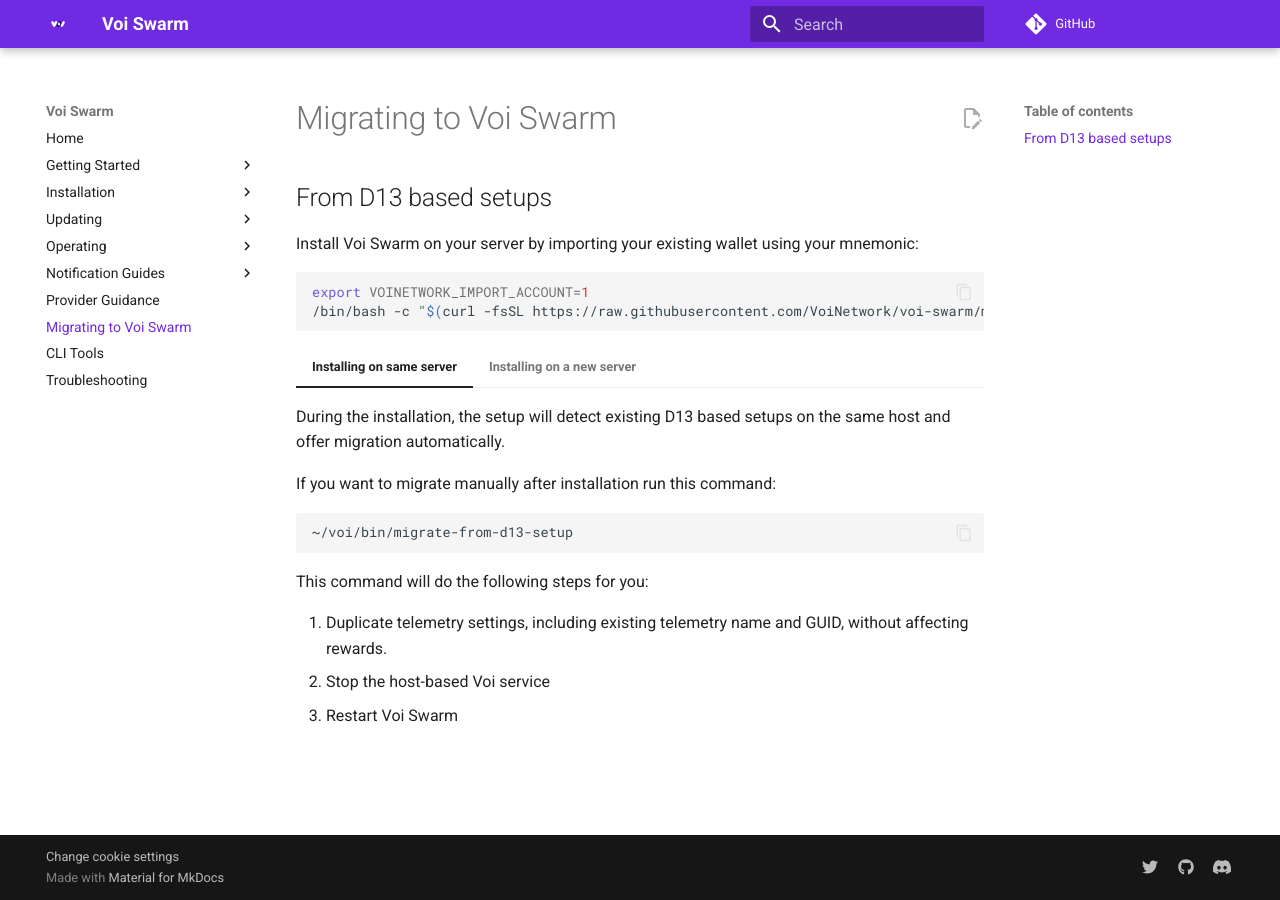
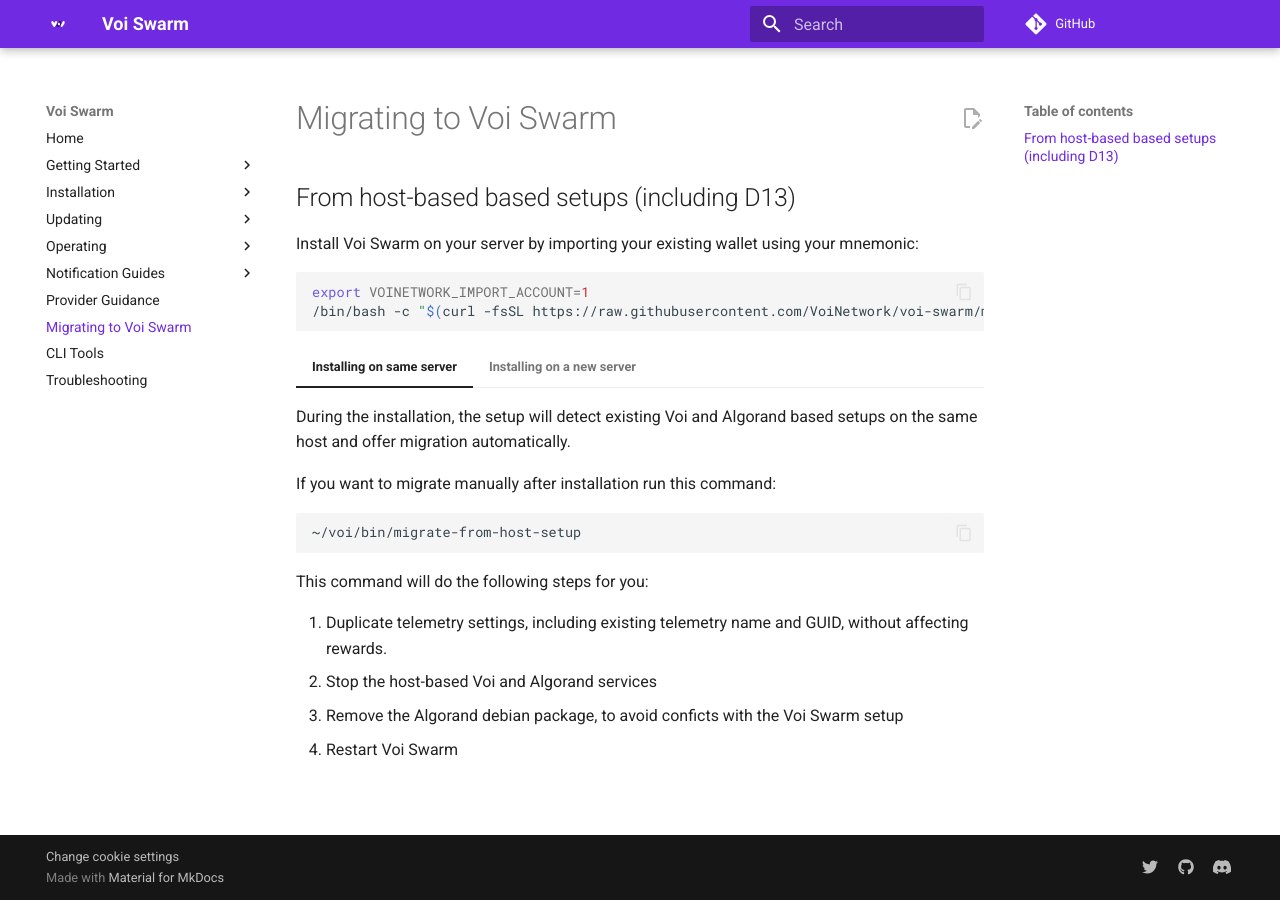
Before and after one commit to VoiNetwork/voi-swarm, an MkDocs documentation site: the page built from docs/migrating.md, in a window 1280 px wide. Built offline with MkDocs 1.6.1 and Material for MkDocs 9.7.7, drawn with Linux system fonts in a browser that asks for light colours; comment, search, counter and statistics services are not loaded.

Commit message:
Remove algorand package in host-based setups

````diff
--- a/docs/installation/installation.md
+++ b/docs/installation/installation.md
@@ -26,7 +26,7 @@
 ```
 
 ???+ info
-    While the installation detects existing D13 based setups on the same host
+    While the installation detects existing host-based setups (such as D13) on the same host
     and offers migration automatically,
     it is important to familiarize yourself with the [migration steps](../../migrating/) in particular
     if you are [migrating from a different host](../../migrating/#installing-on-a-new-server).
--- a/docs/migrating.md
+++ b/docs/migrating.md
@@ -1,6 +1,6 @@
 # Migrating to Voi Swarm
 
-## From D13 based setups
+## From host-based based setups (including D13)
 
 Install Voi Swarm on your server by importing your existing wallet using your mnemonic:
 
@@ -11,18 +11,20 @@
 
 === "Installing on same server"
 
-    During the installation, the setup will detect existing D13 based setups on the same host and offer migration automatically.
+    During the installation, the setup will detect existing Voi and Algorand based setups on the same host and offer
+    migration automatically.
 
     If you want to migrate manually after installation run this command:
 
     ```bash
-    ~/voi/bin/migrate-from-d13-setup
+    ~/voi/bin/migrate-from-host-setup
     ```
 
     This command will do the following steps for you:
 
     1. Duplicate telemetry settings, including existing telemetry name and GUID, without affecting rewards.
-    2. Stop the host-based Voi service
+    2. Stop the host-based Voi and Algorand services
+    3. Remove the Algorand debian package, to avoid conficts with the Voi Swarm setup
     3. Restart Voi Swarm
 
 === "Installing on a new server"
````
Also changed, not shown: 3 other files.
